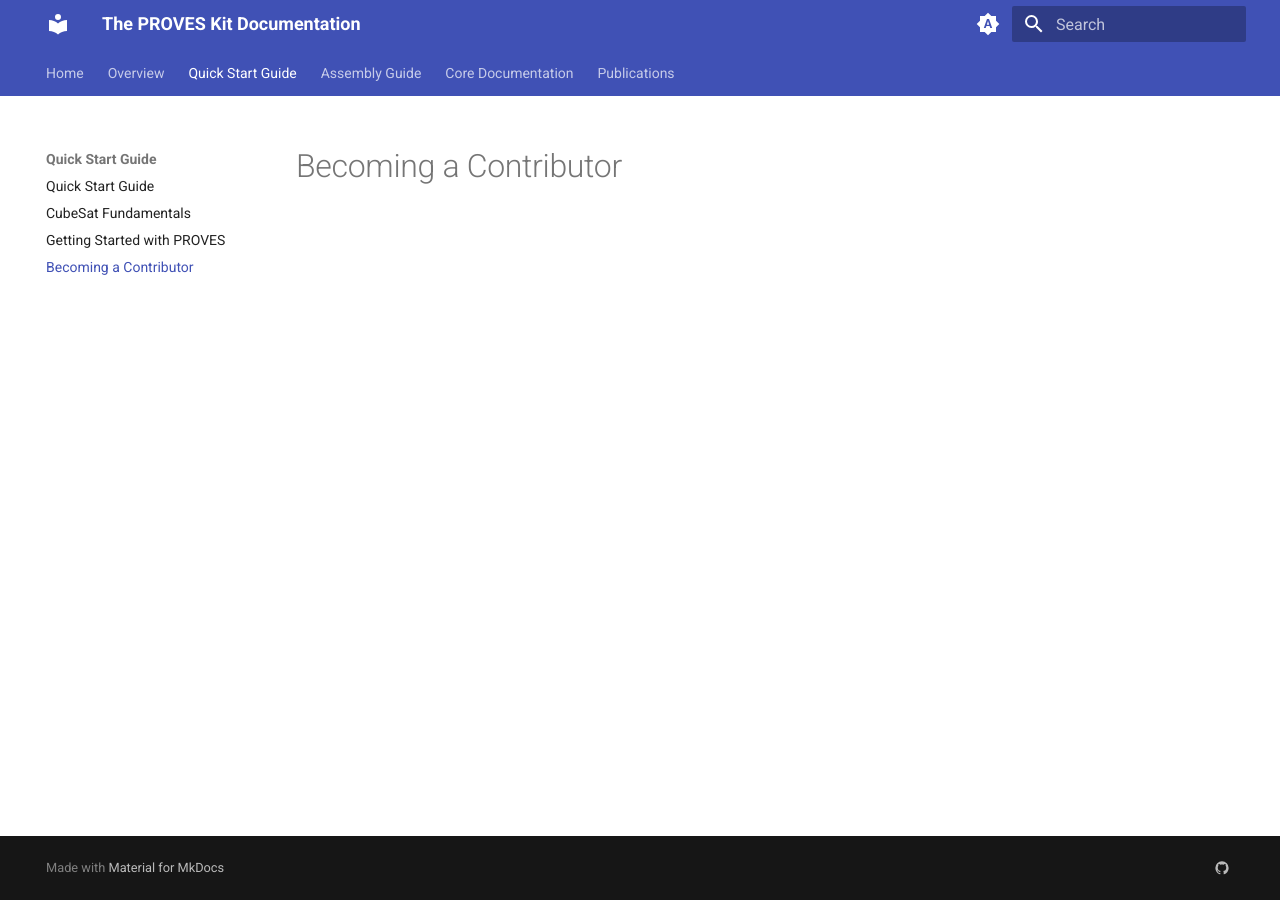
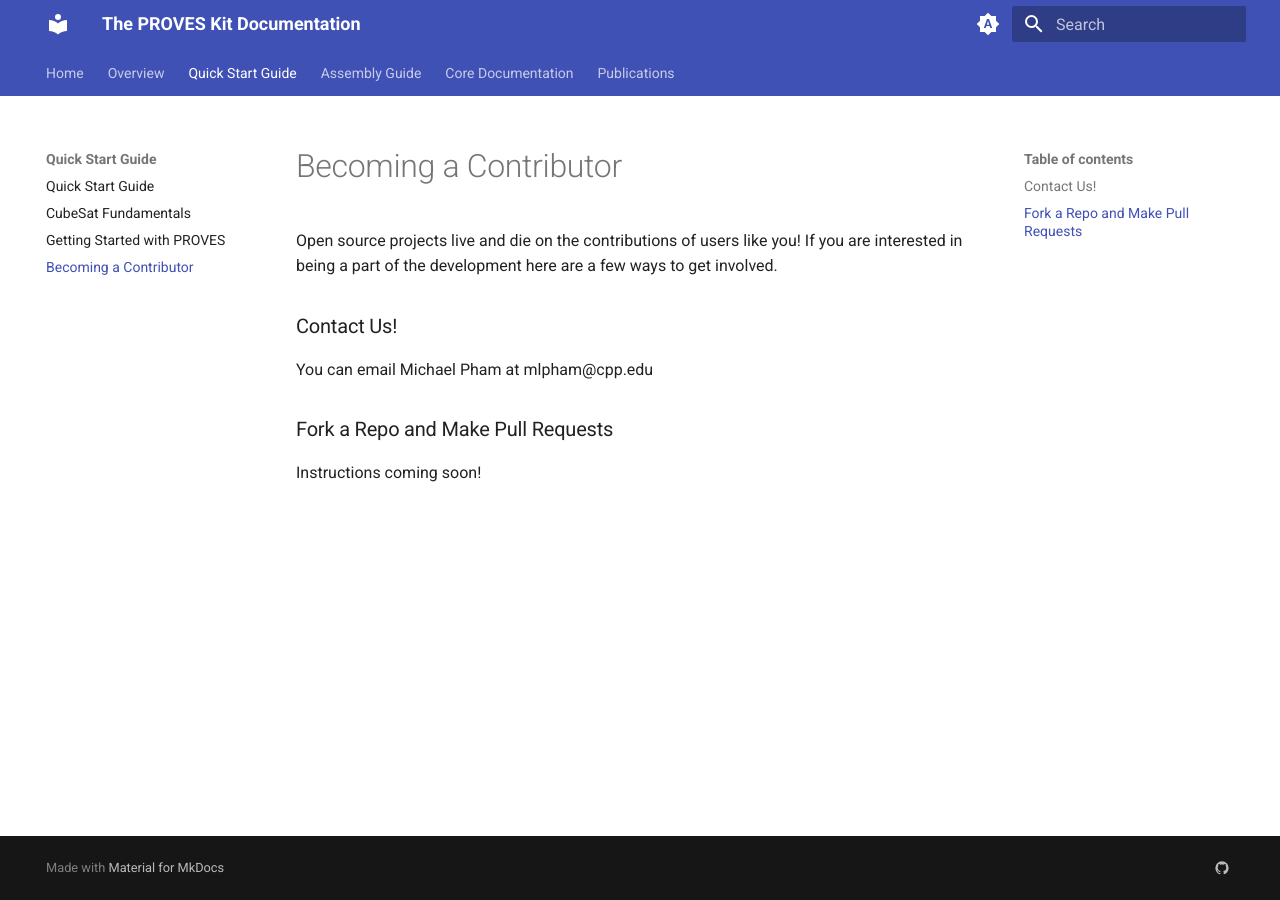
Before and after one commit to proveskit/Documentation, an MkDocs documentation site: the page built from docs/quick_start/becoming_contributor.md, in a window 1280 px wide. Built offline with MkDocs 1.6.1 and Material for MkDocs 9.7.7, drawn with Linux system fonts in a browser that asks for light colours.

Commit message:
More content

```diff
--- a/docs/quick_start/becoming_contributor.md
+++ b/docs/quick_start/becoming_contributor.md
@@ -1 +1,7 @@
 # Becoming a Contributor
+Open source projects live and die on the contributions of users like you! If you are interested in being a part of the development here are a few ways to get involved.
+
+### Contact Us!
+You can email Michael Pham at mlpham@cpp.edu
+### Fork a Repo and Make Pull Requests
+Instructions coming soon!
--- a/mkdocs.yml
+++ b/mkdocs.yml
@@ -16,6 +16,8 @@ theme:
     # Palette toggle for light mode
     - media: "(prefers-color-scheme: light)"
       scheme: default
+      primary: indigo
+      accent: indigo
       toggle:
         icon: material/brightness-7
         name: Switch to dark mode
@@ -23,6 +25,8 @@ theme:
     # Palette toggle for dark mode
     - media: "(prefers-color-scheme: dark)"
       scheme: slate
+      primary: black
+      accent: indigo
       toggle:
         icon: material/brightness-4
         name: Switch to system preference
```
Also changed, not shown: docs/quick_start/cubesat_fundamentals.md (+19 -0 lines).
